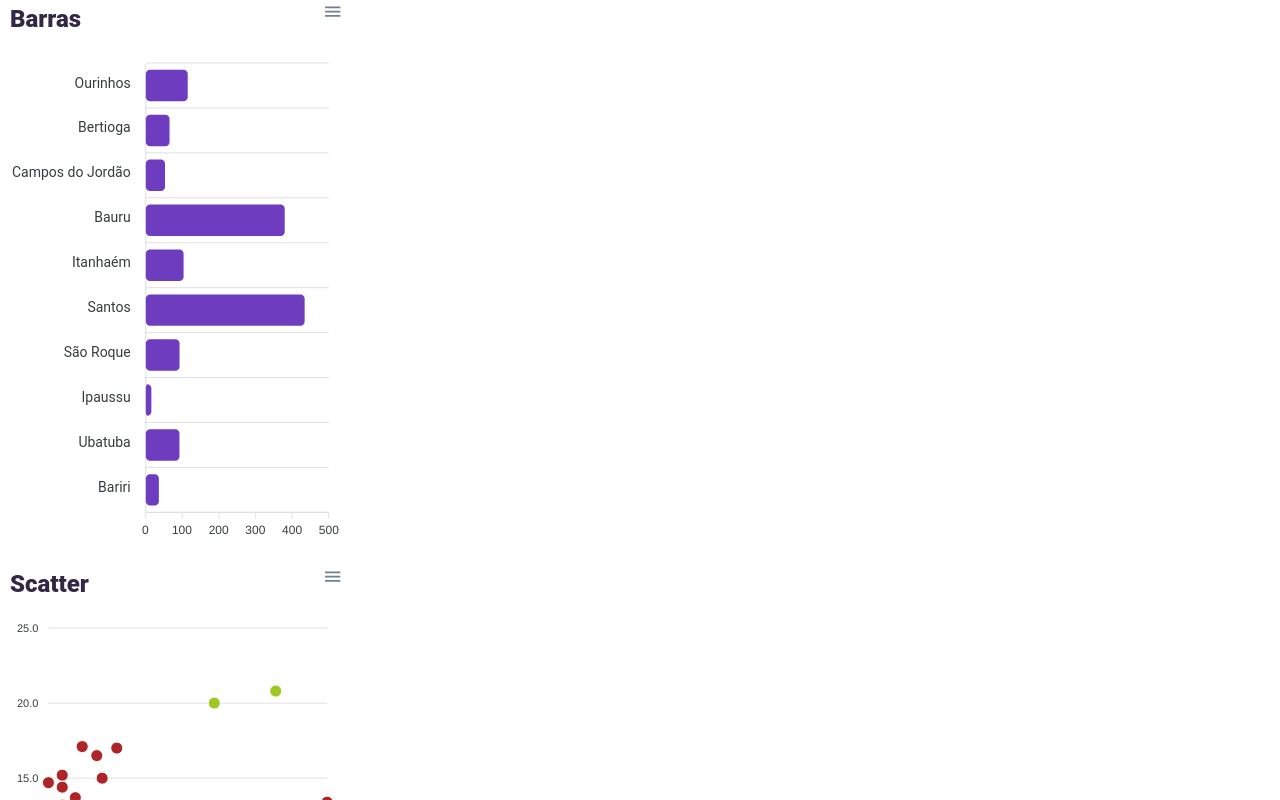
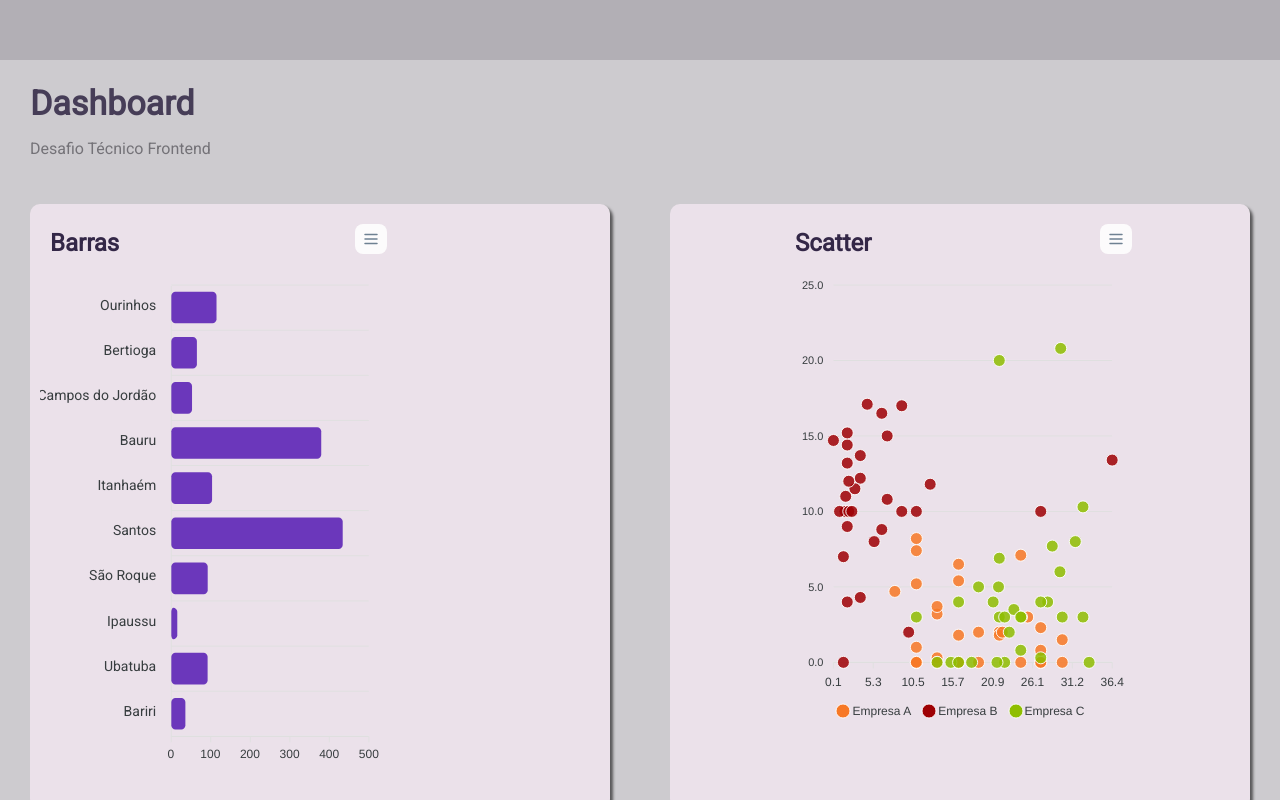
Before and after one commit to CamilaSilva1/minehr_camila_silva, a React (Create React App) app: page / in a window 1280 px wide. Shown: the top 800 px of the page. Built offline with nearby package versions, Linux system fonts and the light colour scheme.

Commit message:
feature: criado modulos de estilos para os graficos e UI

```diff
--- a/src/App.js
+++ b/src/App.js
@@ -9,17 +9,29 @@ import React, { Component } from 'react';
 
 // importing modules and components
 import BarChart from './components/BarChart.jsx';
-import ScatterChart from './components/ScatterChart.jsx'
+import ScatterChart from './components/ScatterChart.jsx';
+import Header from './components/Header.jsx';
+import styles from './modules/Container.module.css'
 
 // renderizing the components on the main page
 class App extends React.Component{
       render(){
           return (
-              <div>
-                {/* bar chart component */}
-                <BarChart />
-                <ScatterChart />
-              </div>
+            <div className={styles.body}>
+                {/* header component */}
+                <Header />
+
+                <div className={styles.container}>
+
+                  {/* bar chart component */}
+                  <BarChart />
+
+                  {/* scatter chart component */}
+                  <ScatterChart />
+
+                </div>
+
+          </div>
           );
       }
 }
--- a/src/components/BarChart.jsx
+++ b/src/components/BarChart.jsx
@@ -6,6 +6,9 @@
 // imports
 import React from 'react';
 import Chart from 'react-apexcharts';
+
+// importing styles
+import styles from '../modules/BarChart.module.css'
 
 class BarChart extends React.Component{
     constructor(props){
@@ -80,7 +83,7 @@ class BarChart extends React.Component{
     // css styling
     render(){
         return(
-          <div>
+          <div className={styles.barGraph}>
             <Chart
                 options={this.state.options}
                 series={this.state.series}
--- /dev/null
+++ b/src/components/Header.jsx
@@ -0,0 +1,30 @@
+// Created By Camila Silva
+// Since 13/06/2022
+// Using ApexCharts.js with React.js
+// This script is responsable for creating the application header
+
+// imports
+import React, {Component} from 'react';
+
+// importing styles
+import styles from '../modules/Header.module.css'
+
+// creating and renderizing application header
+class Header extends Component{
+    render (){
+        return(
+            <div className='header_container'>
+                <div className={styles.barTop}></div>
+                {/* // Div with a simple title and paragraph  */}
+                <header className={styles.header}>
+
+                    <h1>Dashboard</h1>
+                    <p>Desafio Técnico Frontend</p>
+
+                </header>
+            </div>
+        )
+    }
+}
+
+export default Header;
--- a/src/components/ScatterChart.jsx
+++ b/src/components/ScatterChart.jsx
@@ -6,6 +6,9 @@
 // imports
 import React from 'react';
 import Chart from 'react-apexcharts';
+
+// importing styles
+import styles from '../modules/ScatterChart.module.css'
 
 class ScatterChart extends React.Component{
     constructor(props){
@@ -78,7 +81,7 @@ class ScatterChart extends React.Component{
     // css styling
     render(){
         return(
-            <div>
+            <div className={styles.scatter}>
             <Chart
                    options={this.state.options}
                    series={this.state.series}
--- /dev/null
+++ b/src/modules/BarChart.module.css
@@ -0,0 +1,26 @@
+/* Created by Camila Silva */
+/* Since 13/06/2022 */
+/* Application styling */
+
+/* importing font */
+@import url('https://fonts.googleapis.com/css2?family=Roboto:wght@300;400&display=swap');
+
+/* responsive screen > 768px */
+@media screen and (min-width: 768px){
+    /* the bar graph will have a width of 550px */
+    /* A rounded border at 10px */
+    /* A 30px screen edge offset */
+    /* The elements inside the graphic will have a distance of 30px in total on the sides */
+    /* each graphic will have a black shadow slightly */
+    /* Background color */
+    /* All text in the chart will be in Roboto font */
+    .barGraph{
+        width: 580px;
+        border-radius: 10px;
+        margin: 30px;
+        padding: 20px 10px;
+        box-shadow: 3px 3px 3px #00000091;
+        background-color: #f0e5eee3;
+        font-family: 'Roboto', sans-serif;
+    }
+}
--- /dev/null
+++ b/src/modules/Container.module.css
@@ -0,0 +1,22 @@
+/* Created by Camila Silva */
+/* Since 13/06/2022 */
+/* Application styling */
+
+/* importing font */
+@import url('https://fonts.googleapis.com/css2?family=Roboto:wght@300;400&display=swap');
+
+/* responsive screen > 768px */
+@media screen and (min-width: 768px){
+    /* adjusting global body page settings */
+    body{
+        font-family: 'Roboto', sans-serif;
+        background-color: #aca9af98;
+    }
+
+    /* adjusting the space beetween the charts */
+    .container{
+        display: flex;
+        flex-direction: row;
+        justify-content: space-between;
+    }
+}
--- /dev/null
+++ b/src/modules/Header.module.css
@@ -0,0 +1,36 @@
+/* Created by Camila Silva */
+/* Since 10/06/2022 */
+/* Application styling */
+
+/* importing font */
+@import url('https://fonts.googleapis.com/css2?family=Roboto:wght@300;400&display=swap');
+
+/* responsive screen > 768px */
+@media screen and (min-width: 768px){
+    /* bar that will be on the header top */
+    .barTop{
+        height: 60px;
+        background-color: #aca9afcc;
+    }
+
+    /* The text that will be on the header will have a margin left  */
+    .header{
+        margin-left: 30px;
+        font-family: 'Roboto', sans-serif;
+    }
+
+    /* -- adjusting each text that will be on the header -- */
+
+    /* title */
+    .header h1{
+        font-size: 34px;
+        color: #463d57;
+        font-weight: bold;
+        margin-bottom: 2px;
+    }
+
+    /* caption */
+    .header p{
+        color: #47454ba9;
+    }
+}
--- /dev/null
+++ b/src/modules/ScatterChart.module.css
@@ -0,0 +1,28 @@
+/* Created by Camila Silva */
+/* Since 13/06/2022 */
+/* Application styling */
+
+/* importing font */
+@import url('https://fonts.googleapis.com/css2?family=Roboto:wght@300;400&display=swap');
+
+/* responsive screen > 768px */
+@media screen and (min-width: 768px){
+    /* the bar graph will have a width of 550px */
+    /* A rounded border at 10px */
+    /* A 30px screen edge offset */
+    /* The elements inside the graphic will have a distance of 30px in total on the sides */
+    /* each graphic will have a black shadow slightly */
+    /* Background color */
+    /* All text in the chart will be in Roboto font */
+    .scatter{
+        display: flex;
+        justify-content: center;
+        width: 580px;
+        border-radius: 10px;
+        margin: 30px;
+        padding: 20px 10px;
+        box-shadow: 3px 3px 3px #00000091;
+        background-color: #f0e5eee3;
+        font-family: 'Roboto', sans-serif;
+    }
+}
```
